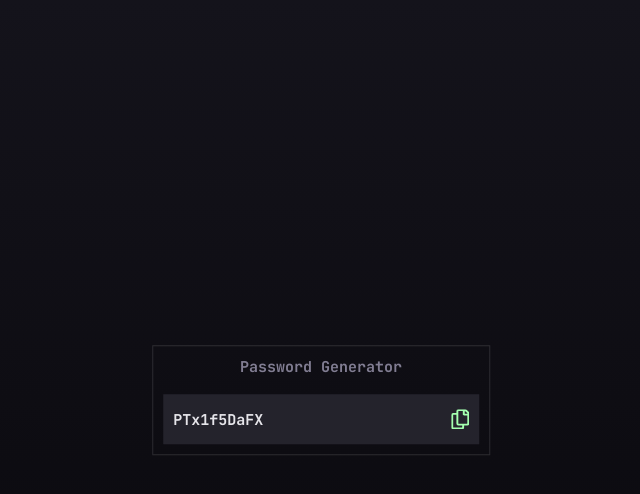
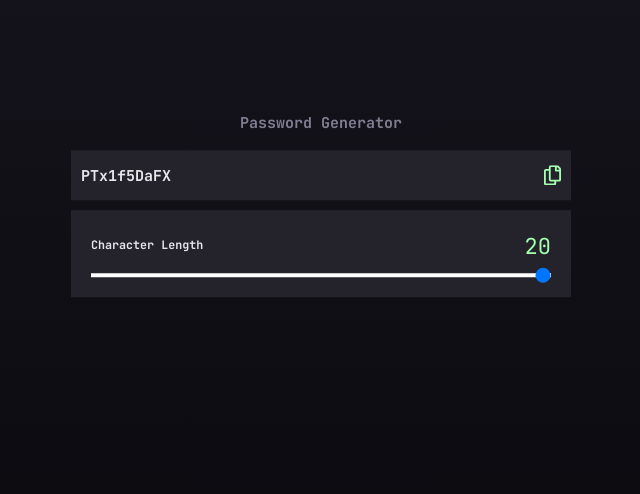
Before and after one commit to Hugo-Farias/password-generator, a React (Vite) app: page / in a window 1280 px wide. Shown: the top 494 px of the page, without its empty margins (319-959 px from the left). Built offline with nearby package versions, Linux system fonts and the light colour scheme.

Commit message:
Character length + slider ongoing

```diff
--- a/src/App.scss
+++ b/src/App.scss
@@ -1,14 +1,19 @@
 @import "variables";
 
 .app {
-  //@include flex-center;
-  position: absolute;
-  top: 50%;
-  left: 50%;
-  transform: translate(-50%, -50%);
+  display: flex;
+  flex-direction: column;
+  gap: 1rem;
+  //position: absolute;
+  //top: 50%;
+  //left: 50%;
+  //transform: translate(-50%, -50%);
+  transform: translateY(50%);
+  //margin-top: 5rem;
+  margin-inline: auto;
   max-width: 52rem;
-  min-width: 33.75rem;
+  min-width: 32rem;
   padding: 1rem;
   overflow: hidden;
-  border: 1px solid rgba(245, 245, 245, 0.13);
+  //outline: 1px solid rgba(245, 245, 245, 0.13);
 }
--- a/src/App.tsx
+++ b/src/App.tsx
@@ -1,10 +1,12 @@
 import "./App.scss";
 import InputField from "./components/InputField";
+import Options from "./components/Options";
 
 function App() {
   return (
     <div className="app">
       <InputField />
+      <Options />
     </div>
   );
 }
--- a/src/_variables.scss
+++ b/src/_variables.scss
@@ -2,3 +2,6 @@
   display: flex;
   justify-content: center;
 }
+
+$color-primary: #a4ffaf;
+$color-window: #24232c;
--- /dev/null
+++ b/src/components/Options.scss
@@ -0,0 +1,40 @@
+@import "../variables";
+
+.options {
+  display: flex;
+  flex-direction: column;
+  gap: 1rem;
+  background-color: $color-window;
+  width: 100%;
+  padding: 2rem;
+
+  & > .length-option {
+    display: flex;
+    justify-content: space-between;
+    align-items: center;
+
+    & > .length-number {
+      font-size: 2.2rem;
+      color: $color-primary;
+    }
+  }
+
+  & > .slider {
+    width: 100%;
+    height: 0.4rem;
+    appearance: none;
+    //background-color: $color-primary;
+
+    &::-webkit-slider-runnable-track,
+    &::-moz-range-track {
+      //background-color: $color-primary;
+      background: linear-gradient(
+        to right,
+        blue 0%,
+        blue 50%,
+        red 50%,
+        red 100%
+      );
+    }
+  }
+}
--- /dev/null
+++ b/src/components/Options.tsx
@@ -0,0 +1,31 @@
+import "./Options.scss";
+import { useEffect, useRef, useState } from "react";
+
+const Options = function () {
+  const sliderRef = useRef<HTMLInputElement | null>(null);
+  const [currentLen, setCurrentLen] = useState<number>(10);
+
+  useEffect(() => {
+    setCurrentLen(+sliderRef.current?.value);
+  }, [sliderRef]);
+
+  return (
+    <div className="options">
+      <div className="length-option">
+        <h3 className="name">Character Length</h3>
+        <span className="length-number">{currentLen}</span>
+      </div>
+      <input
+        ref={sliderRef}
+        className="slider"
+        type="range"
+        id="slider"
+        min="1"
+        max="20"
+        step="1"
+      />
+    </div>
+  );
+};
+
+export default Options;
```
